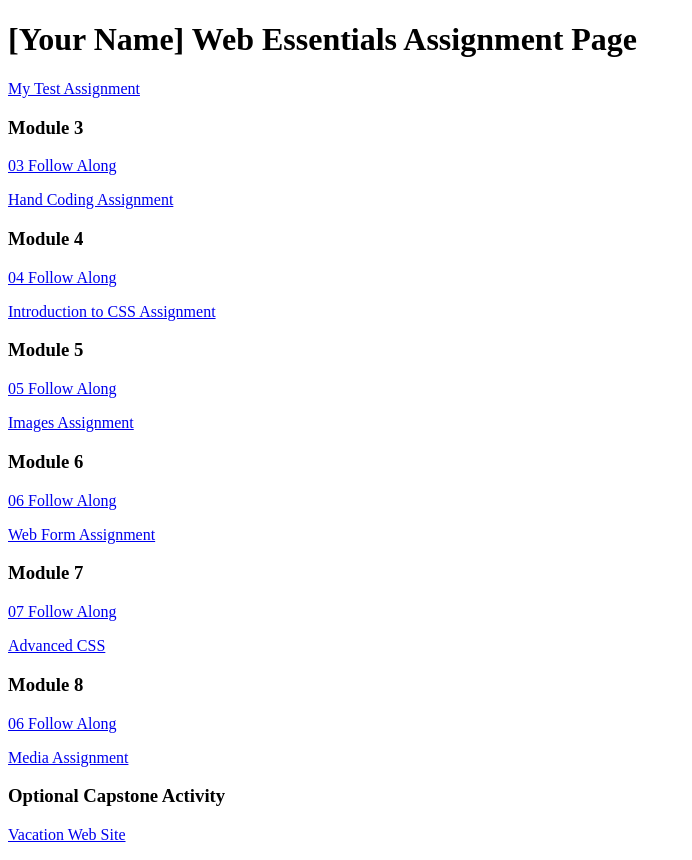
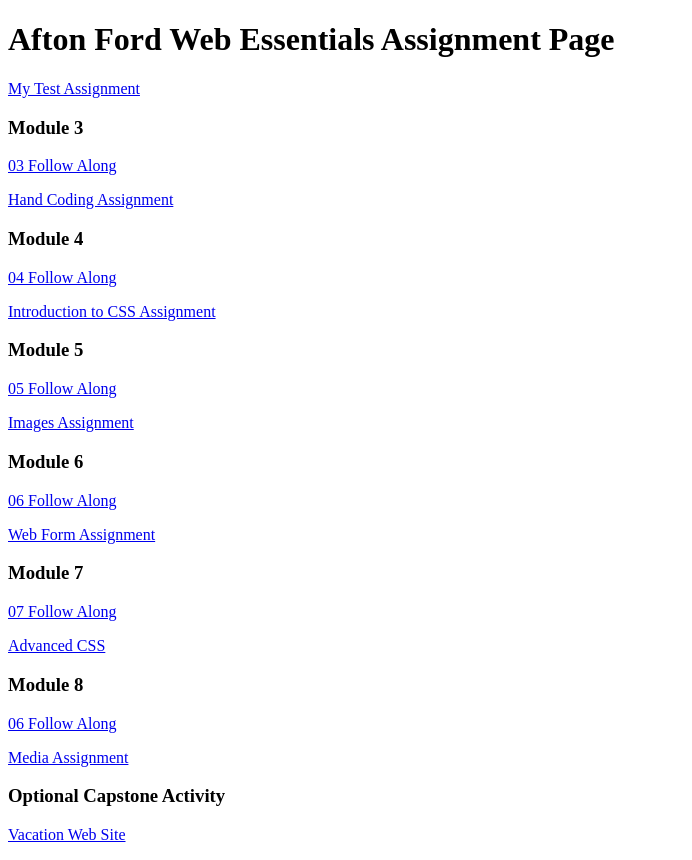
Before and after one commit to aftonford/dwdd1600, a plain HTML site: page index.html in a window 1280 px wide. Shown: the whole page, without its empty margins (0-692 px from the left). Drawn offline with Linux system fonts and the light colour scheme.

Commit message:
added my name

```diff
--- a/index.html
+++ b/index.html
@@ -6,7 +6,7 @@
 		<title>dwdd 1600 assignment list page</title>
 	</head>
 	<body>
-		<h1>[Your Name] Web Essentials Assignment Page</h1>
+		<h1> Afton Ford Web Essentials Assignment Page</h1>
 		<p><a href="01test">My Test Assignment</a></p>
 
 		<h3>Module 3</h3>
```
